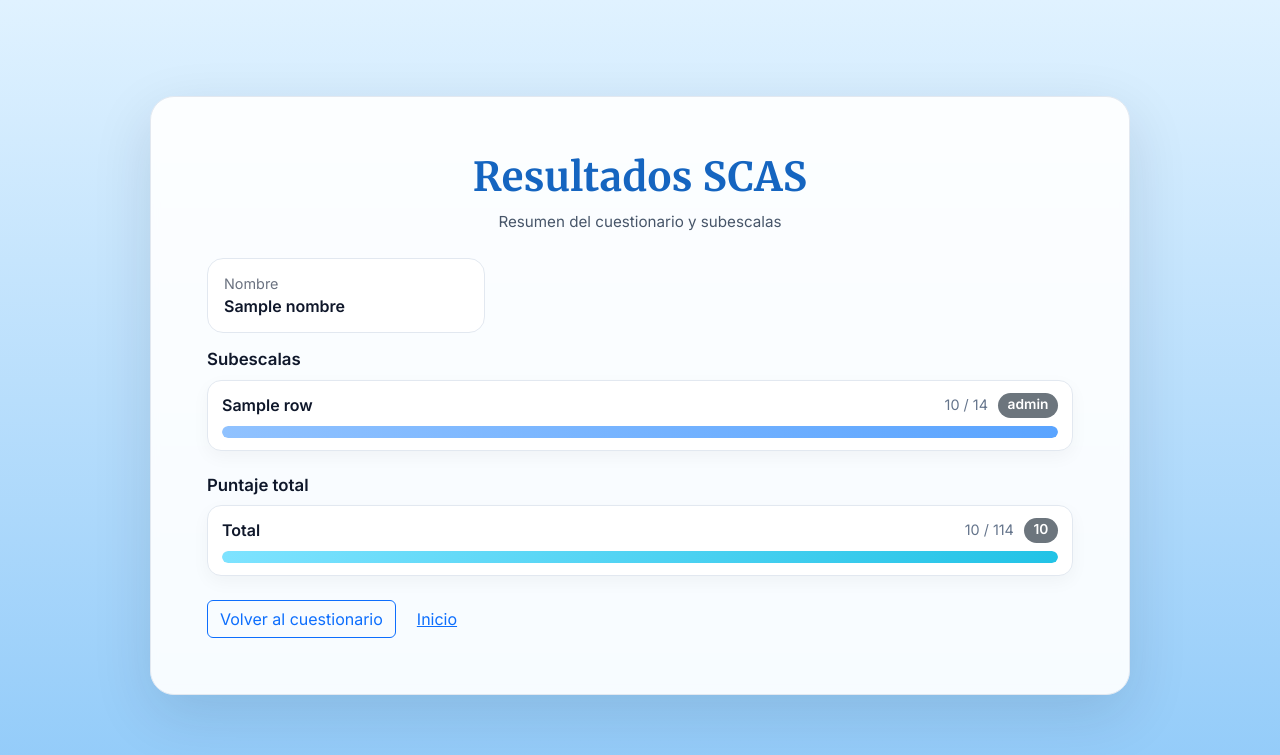
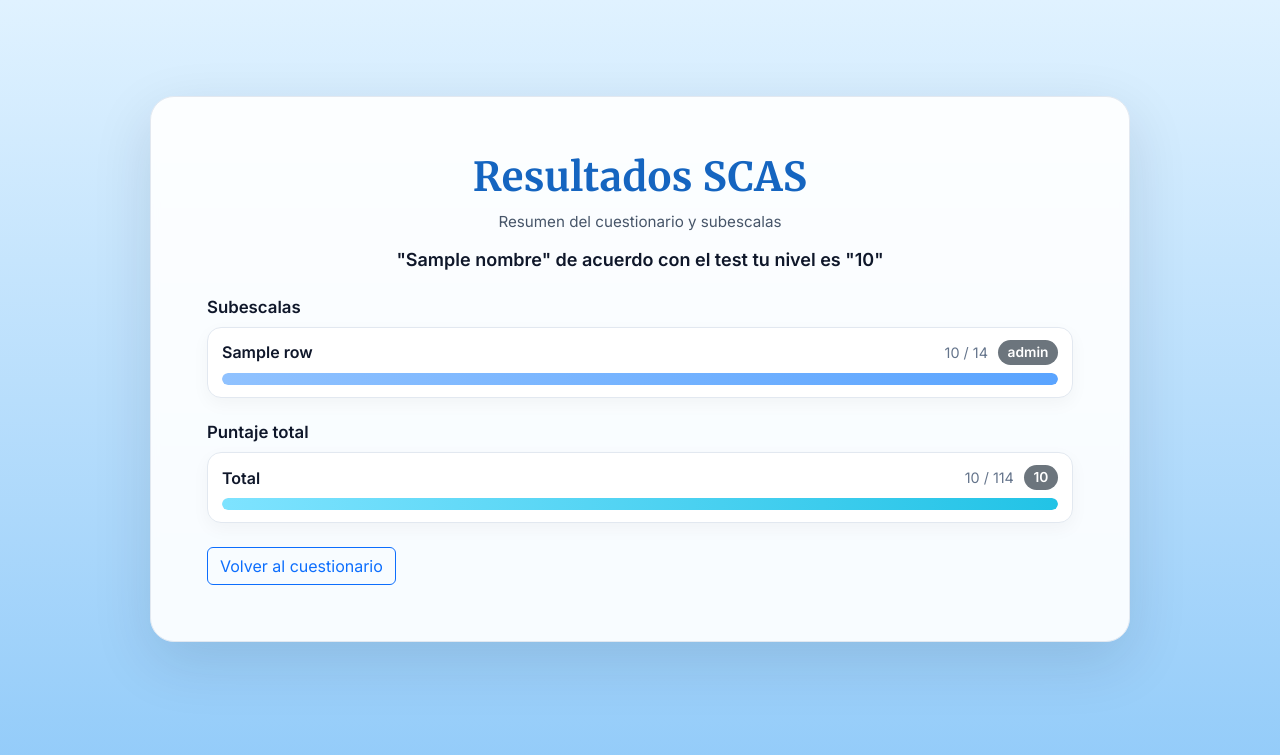
Before and after one commit to MirellaYuriko1/Tesis_clon, a Flask app: template templates/resultado.html in a window 1280 px wide. Shown: the top 755 px of the page. Run offline with Flask 3, Linux system fonts and the light colour scheme; the template is opened without the code that fills it: most values are stand-ins (such as "Sample title", 1, 10 or a date in 2020).

Commit message:
Actualizar

```diff
--- a/templates/resultado.html
+++ b/templates/resultado.html
@@ -25,7 +25,6 @@
       background: linear-gradient(180deg, var(--bg1) 0%, var(--bg2) 100%);
     }
 
-    /* Contenedor tipo hero (mismo look del index) */
     .hero{ padding-block: clamp(48px, 8vw, 96px); }
     .hero-card{
       max-width: 980px; margin-inline: auto;
@@ -39,39 +38,34 @@
       color: var(--brand-dark); font-size: clamp(26px, 4vw, 40px); margin-bottom: 10px;
       letter-spacing:.3px;
     }
-    .subtitle{ text-align:center; color:var(--muted); margin-bottom: 24px; font-size: .95rem; }
+    .subtitle{ text-align:center; color:var(--muted); margin-bottom: 12px; font-size: .95rem; }
 
-    /* Datos principales */
-    .info-tile{
-      background:#fff; border:1px solid var(--line); border-radius:16px; padding:14px 16px;
+    /* NUEVO: línea centrada con nombre y nivel */
+    .user-summary{
+      text-align:center;
+      font-weight: 700;
+      font-size: clamp(16px, 1.6vw, 18px);
+      color: var(--ink);
+      margin-bottom: 24px;
     }
-    .info-tile .label{ color:#6b7280; font-size:.9rem; }
-    .info-tile .value{ font-weight:600; }
 
     .badge-level{ font-size:.86rem; border-radius:999px; padding:.35rem .6rem; font-weight:700; }
-
-    /* Rosado para “Alto” */
     .bg-rose { background:#fde2f2 !important; color:#9d174d !important; border:1px solid #f9c6e6; }
 
-    /* ===== Barras estáticas tipo “calculando” ===== */
+    /* Barras estáticas */
     .scas-title{ font-size:1.05rem; font-weight:700; color:#0f172a; margin-bottom:10px; }
     .scas-list{ display:grid; gap:14px; }
     .scas-item{
       border:1px solid var(--line); border-radius:14px; background:#fff;
       box-shadow:0 6px 18px rgba(0,0,0,.04); padding:12px 14px;
     }
-    .scas-top{
-      display:flex; align-items:center; justify-content:space-between; gap:12px; margin-bottom:8px;
-      flex-wrap: wrap;
-    }
+    .scas-top{ display:flex; align-items:center; justify-content:space-between; gap:12px; margin-bottom:8px; flex-wrap: wrap; }
     .scas-name{ font-weight:600; color:#0f172a; }
     .scas-right{ display:flex; align-items:center; gap:10px; }
     .scas-score{ font-size:.9rem; color:#64748b; }
+    .scas-progress{ height:12px; background:#eef2f7; border-radius:999px; overflow:hidden; }
+    .scas-bar{ height:100%; width:100%; border-radius:999px; } /* estática */
 
-    .scas-progress{ height:12px; background:#eef2f7; border-radius:999px; overflow:hidden; }
-    .scas-bar{ height:100%; width:100%; border-radius:999px; } /* estática: llena */
-
-    /* Paleta suave por subescala */
     .c1{ background:linear-gradient(90deg,#90c2ff,#5aa4ff); }
     .c2{ background:linear-gradient(90deg,#d9b6ff,#b58cff); }
     .c3{ background:linear-gradient(90deg,#ffc6a1,#ffa86b); }
@@ -81,7 +75,6 @@
     .c7{ background:linear-gradient(90deg,#bcd2ff,#86a9ff); }
     .c8{ background:linear-gradient(90deg,#c9f0a8,#8de06b); }
 
-    /* Color distinto para barra de Total */
     .ctotal{ background: linear-gradient(90deg,#7ee3ff,#22c3e6); }
 
     @media (max-width:576px){
@@ -96,6 +89,11 @@
       <h1>Resultados SCAS</h1>
       <p class="subtitle">Resumen del cuestionario y subescalas</p>
 
+      <!-- NUEVO: nombre y nivel centrados, sin contenedor -->
+      <p class="user-summary">
+        <strong>"{{ nombre }}"</strong> de acuerdo con el test tu nivel es <strong>"{{ nivel_total }}"</strong>
+      </p>
+
       {% if notfound %}
         <div class="alert alert-warning mb-3">
           No se encontró un cuestionario guardado para este usuario.
@@ -103,15 +101,6 @@
         <a href="/cuestionario?uid={{ uid }}" class="btn btn-primary">Ir al cuestionario</a>
 
       {% else %}
-        <!-- Datos principales -->
-        <div class="row g-3 mb-3">
-          <div class="col-md-4">
-            <div class="info-tile">
-              <div class="label">Nombre</div>
-              <div class="value">{{ nombre }}</div>
-            </div>
-          </div>
-        </div>
 
         <!-- Subescalas -->
         <h3 class="scas-title">Subescalas</h3>
@@ -120,24 +109,21 @@
           <div class="scas-item">
             <div class="scas-top">
               <span class="scas-name">{{ r.label }}</span>
-
-              <!-- AQUI: score y badge en la misma línea -->
               <div class="scas-right">
                 <span class="scas-score">{{ r.score }} / 14</span>
                 {% if r.level == 'Muy alto' %}
                   <span class="badge badge-level bg-danger">{{ r.level }}</span>
                 {% elif r.level == 'Alto' %}
-                  <span class="badge badge-level bg-rose">{{ r.level }}</span>     <!-- rosado -->
+                  <span class="badge badge-level bg-rose">{{ r.level }}</span>
                 {% elif r.level == 'Elevado' %}
-                  <span class="badge badge-level bg-warning text-dark">{{ r.level }}</span> <!-- amarillo -->
+                  <span class="badge badge-level bg-warning text-dark">{{ r.level }}</span>
                 {% elif r.level == 'Normal' %}
-                  <span class="badge badge-level bg-success">{{ r.level }}</span>  <!-- verde -->
+                  <span class="badge badge-level bg-success">{{ r.level }}</span>
                 {% else %}
                   <span class="badge badge-level bg-secondary">{{ r.level }}</span>
                 {% endif %}
               </div>
             </div>
-
             <div class="scas-progress">
               <div class="scas-bar {{ loop.cycle('c1','c2','c3','c4','c5','c6','c7','c8') }}"></div>
             </div>
@@ -145,7 +131,7 @@
           {% endfor %}
         </div>
 
-        <!-- Puntaje total (abajo, barra estática, muestra /114 y badge al costado) -->
+        <!-- Puntaje total (abajo, barra estática, /114 y badge al costado) -->
         <h3 class="scas-title mt-4">Puntaje total</h3>
         <div class="scas-item">
           <div class="scas-top">
@@ -173,7 +159,6 @@
         <!-- Acciones -->
         <div class="mt-4 d-flex gap-2">
           <a href="/cuestionario?uid={{ uid }}" class="btn btn-outline-primary">Volver al cuestionario</a>
-          <a href="/" class="btn btn-link">Inicio</a>
         </div>
       {% endif %}
     </section>
```
